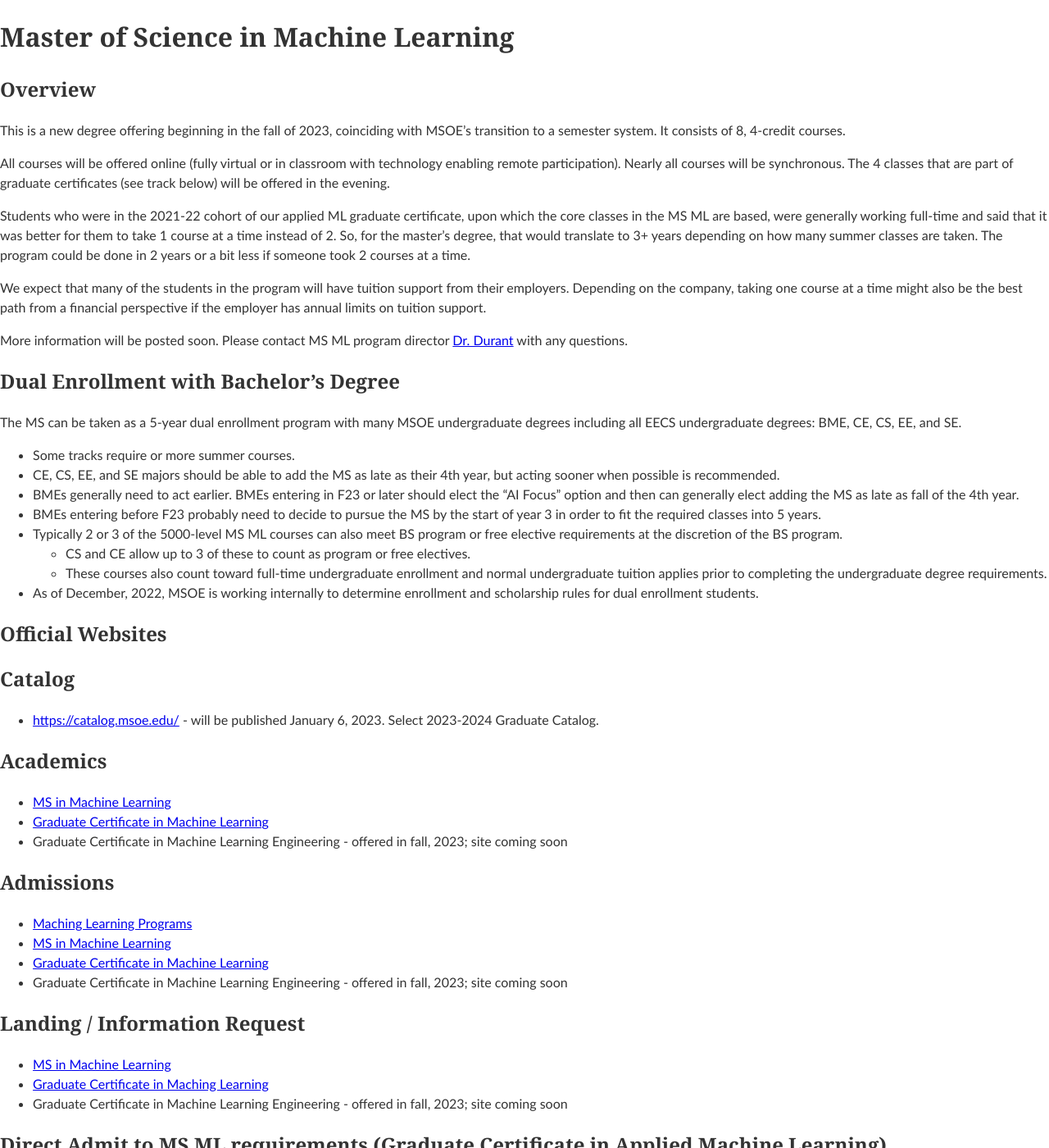
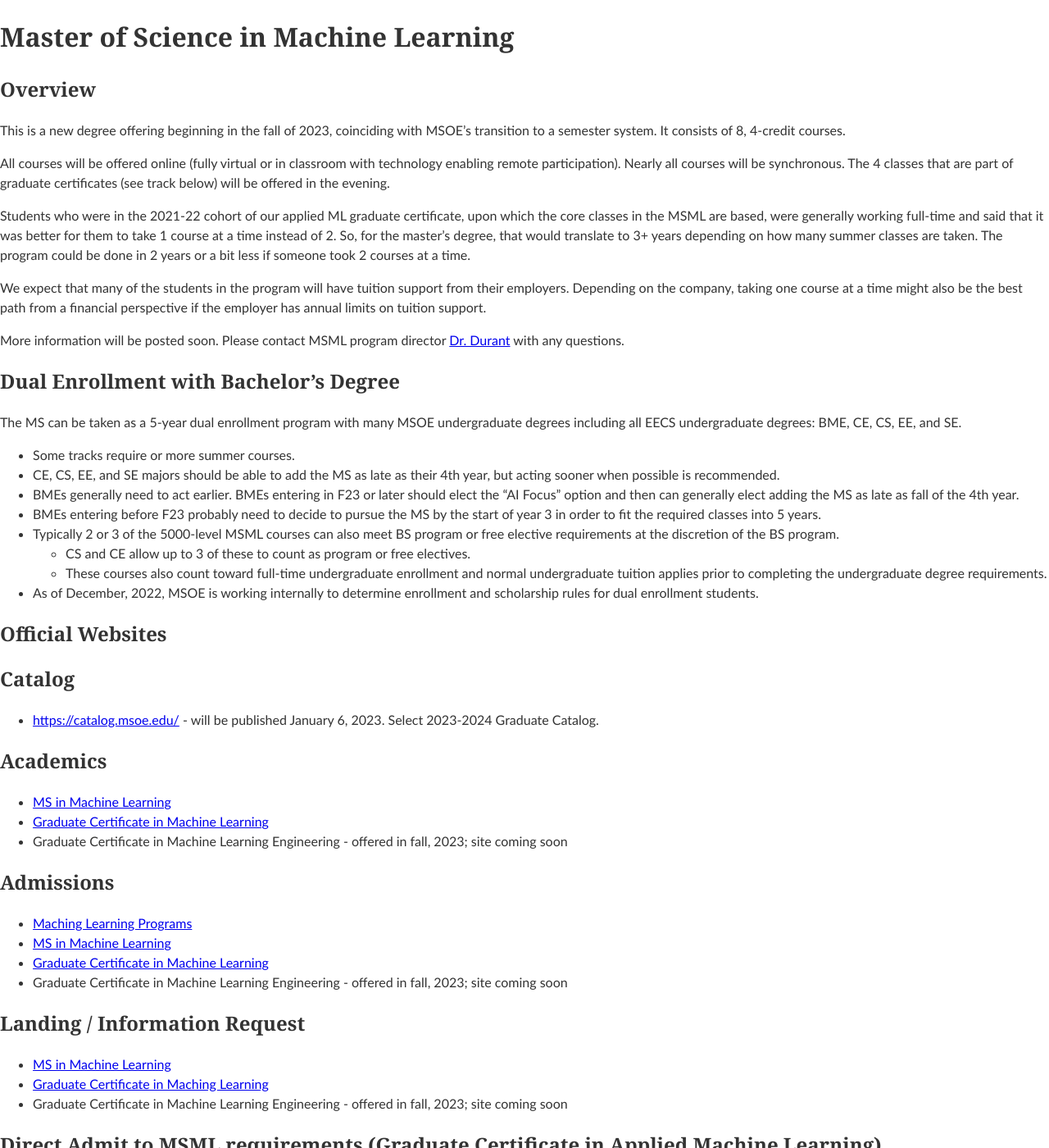
Before and after one commit to edurant/edurant.github.io, a Jekyll site: the page built from advising/msml.md, in a window 1280 px wide and 1400 px high. Shown: the whole window at 82% size. Built offline with Jekyll 4.4.1, drawn with Linux system fonts in a browser that asks for light colours; some of the changed text lies outside the part shown.

Commit message:
MS MS -> MSML for consistency

```diff
--- a/advising/msml.md
+++ b/advising/msml.md
@@ -8,11 +8,11 @@
 
 All courses will be offered online (fully virtual or in classroom with technology enabling remote participation). Nearly all courses will be synchronous. The 4 classes that are part of graduate certificates (see track below) will be offered in the evening.
 
-Students who were in the 2021-22 cohort of our applied ML graduate certificate, upon which the core classes in the MS ML are based, were generally working full-time and said that it was better for them to take 1 course at a time instead of 2. So, for the master's degree, that would translate to 3+ years depending on how many summer classes are taken. The program could be done in 2 years or a bit less if someone took 2 courses at a time.
+Students who were in the 2021-22 cohort of our applied ML graduate certificate, upon which the core classes in the MSML are based, were generally working full-time and said that it was better for them to take 1 course at a time instead of 2. So, for the master's degree, that would translate to 3+ years depending on how many summer classes are taken. The program could be done in 2 years or a bit less if someone took 2 courses at a time.
 
 We expect that many of the students in the program will have tuition support from their employers. Depending on the company, taking one course at a time might also be the best path from a financial perspective if the employer has annual limits on tuition support.
 
-More information will be posted soon. Please contact MS ML program director [Dr. Durant](/) with any questions.
+More information will be posted soon. Please contact MSML program director [Dr. Durant](/) with any questions.
 
 # Dual Enrollment with Bachelor's Degree
 The MS can be taken as a 5-year dual enrollment program with many MSOE undergraduate degrees including all EECS undergraduate degrees: BME, CE, CS, EE, and SE.
@@ -21,7 +21,7 @@
 * CE, CS, EE, and SE majors should be able to add the MS as late as their 4th year, but acting sooner when possible is recommended.
 * BMEs generally need to act earlier. BMEs entering in F23 or later should elect the "AI Focus" option and then can generally elect adding the MS as late as fall of the 4th year.
 * BMEs entering before F23 probably need to decide to pursue the MS by the start of year 3 in order to fit the required classes into 5 years.
-* Typically 2 or 3 of the 5000-level MS ML courses can also meet BS program or free elective requirements at the discretion of the BS program.
+* Typically 2 or 3 of the 5000-level MSML courses can also meet BS program or free elective requirements at the discretion of the BS program.
   * CS and CE allow up to 3 of these to count as program or free electives.
   * These courses also count toward full-time undergraduate enrollment and normal undergraduate tuition applies prior to completing the undergraduate degree requirements.
 * As of December, 2022, MSOE is working internally to determine enrollment and scholarship rules for dual enrollment students.
@@ -48,13 +48,13 @@
 * [Graduate Certificate in Maching Learning](https://onlineinfo.msoe.edu/machine-learning-certificate/)
 * Graduate Certificate in Machine Learning Engineering - offered in fall, 2023; site coming soon
 
-## Direct Admit to MS ML requirements (Graduate Certificate in Applied Machine Learning)
+## Direct Admit to MSML requirements (Graduate Certificate in Applied Machine Learning)
 
 * Technical bachelor's degree
 * Programming experience with a modern language such as Python, C#, or Java. One year of college coursework (culminating in e.g., CS2852, CSC1120, or CSC2611) or equivalent minimum.
   * Students with less experience (similar to CS1021, CSC1110, or CSC1310) will be encouraged to take CSC5120 Software Development for Machine Learning over the summer. This can count as an elective in the Master of Science in Machine Learning.
 * At least a year of differential and integral calculus required. Multivariable calculus or linear algebra preferred.
-  * Students who don't have both topics will take MTH5810 Mathematical Methods for Machine Learning in one of the MS ML elective slots.
+  * Students who don't have both topics will take MTH5810 Mathematical Methods for Machine Learning in one of the MSML elective slots.
 
 # Model 2-year Track
 
@@ -79,7 +79,7 @@
 CSC6980 | Elective | Topics in Computer Science | varies
 CSC6999 | Elective | Computer Science Independent Study | varies
 CSC7901 | Required | Machine Learning Capstone | 4-0-4 | all terms | | ≤ 1 year to completion
-MTH5810 | Background | Mathematical Methods for Machine Learning | 4-0-4 | fall beginning &lsquo;24 | Dr. Armstrong | Enrolled in MS ML
+MTH5810 | Background | Mathematical Methods for Machine Learning | 4-0-4 | fall beginning &lsquo;24 | Dr. Armstrong | Enrolled in MSML
 PHL6001 | Required | AI Ethics and Governance | 4-0-4 | likely summers beginning &lsquo;24 | Dr. McAninch | None
 
 * Students may not receive credit for CSC5610 if they have completed CSC2611 AI Tools and CSC2621 Intro to Data Science.
@@ -90,4 +90,4 @@
 
 * Offering information for EECS courses is fairly firm but might change as of October, 2022.
 * Offering information is tentative for non-EECS courses.
-* The goal is to support the 5-year BS+MS combinations listed above plus 3-semester, 2-year, and 4-year options for direct admit MS ML students.
+* The goal is to support the 5-year BS+MS combinations listed above plus 3-semester, 2-year, and 4-year options for direct admit MSML students.
```
